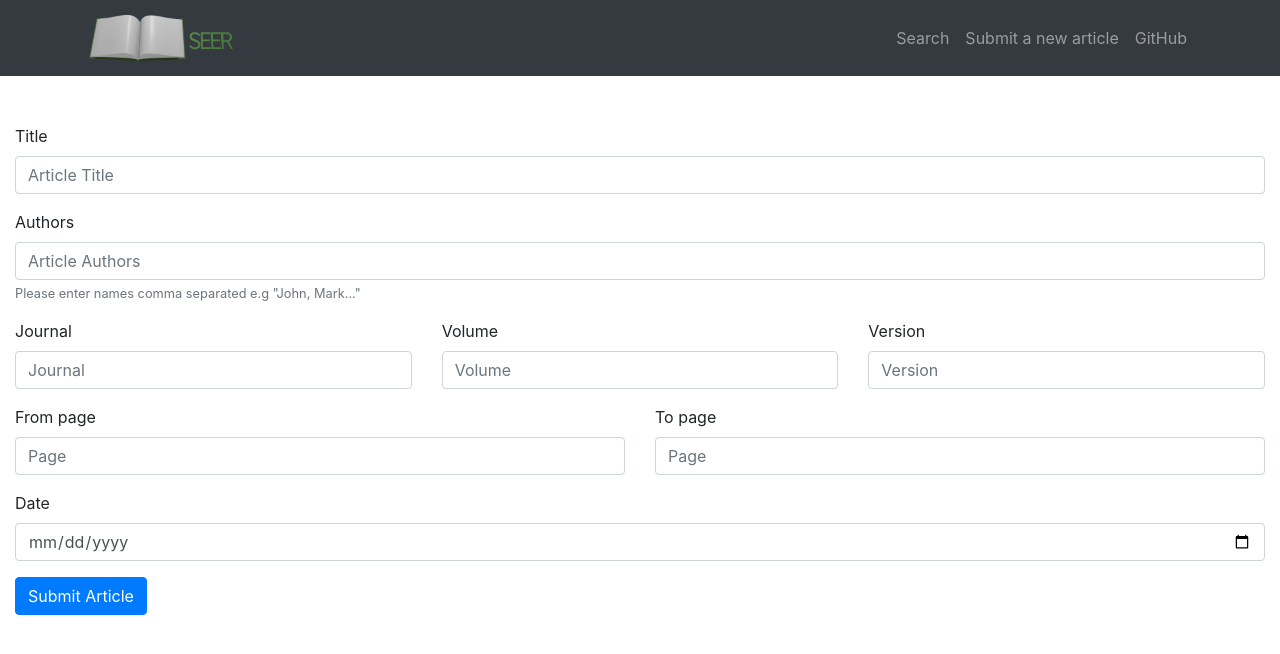
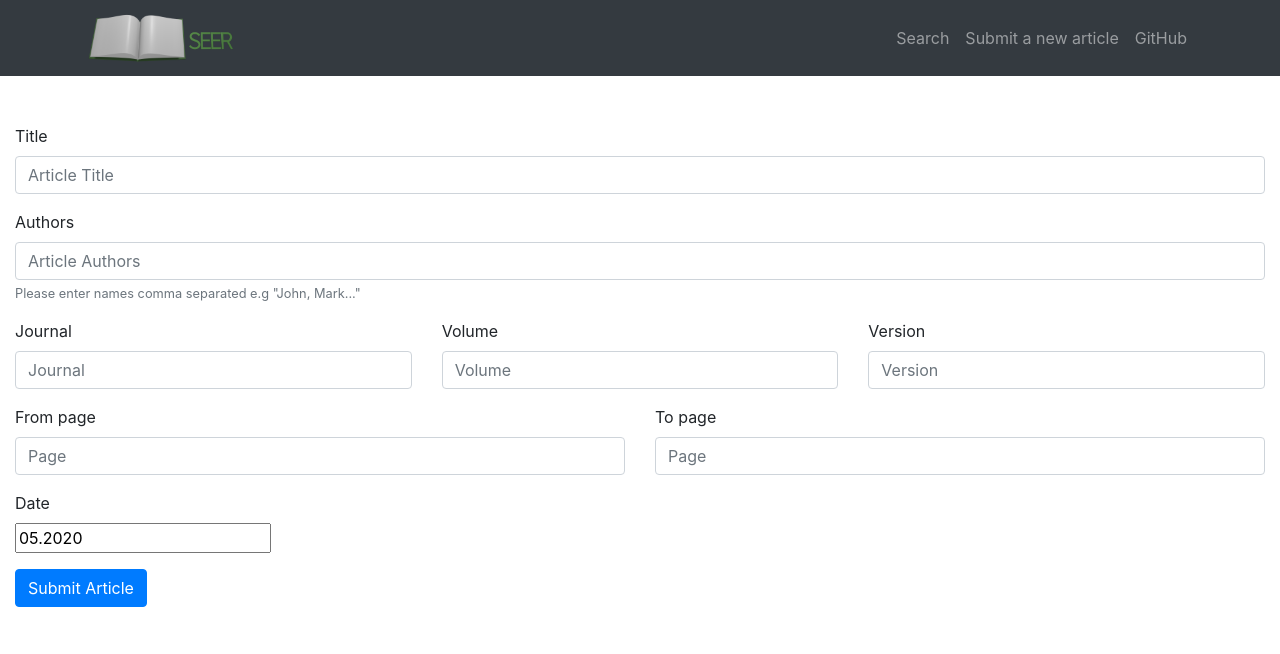
Before and after one commit to DeclanSweeney/CISE_S1_2020_Team25, a React (Create React App) app in the folder client/: page /newArticle in a window 1280 px wide. Shown: the top 654 px of the page. Built offline with nearby package versions, Linux system fonts and the light colour scheme.

Commit message:
Added month picker (without logic)

```diff
--- /dev/null
+++ b/client/src/components/DatePicker.js
@@ -0,0 +1,32 @@
+import React, { Component } from "react";
+import DatePicker from "react-datepicker";
+
+import "react-datepicker/dist/react-datepicker.css";
+
+// CSS Modules, react-datepicker-cssmodules.css
+// import 'react-datepicker/dist/react-datepicker-cssmodules.css';
+
+class MonthPicker extends Component {
+  state = {
+    startDate: new Date(),
+  };
+
+  handleChange = (date) => {
+    this.setState({
+      startDate: date,
+    });
+  };
+
+  render() {
+    return (
+      <DatePicker
+        selected={this.state.startDate}
+        onChange={this.handleChange}
+        dateFormat="MM.yyyy"
+        showMonthYearPicker
+      />
+    );
+  }
+}
+
+export default MonthPicker;
--- a/client/src/components/NewArticle.js
+++ b/client/src/components/NewArticle.js
@@ -4,6 +4,7 @@
 
 import { connect } from "react-redux";
 import { addArticle } from "../actions/articleActions";
+import MonthPicker from "./DatePicker";
 
 class NewArticle extends Component {
   onChange = (e) => {
@@ -15,15 +16,6 @@
 
     var params = this.state;
 
-    // var authors = params.authors;
-    // var array = [];
-    // if (authors.indexOf(",") !== -1) {
-    //   array = authors.split(",");
-    // } else {
-    //   array[0] = authors;
-    // }
-
-    // params.authors = array;
     var pageRange = params.fromPage + "--" + params.toPage;
 
     params.pages = pageRange;
@@ -132,9 +124,9 @@
 
         <FormGroup>
           <Label>Date</Label>
-          <Input type="date" name="date" onChange={this.onChange} required />
+          <br />
+          <MonthPicker />
         </FormGroup>
-
         <Button color="primary">Submit Article</Button>
       </Form>
     );
```
